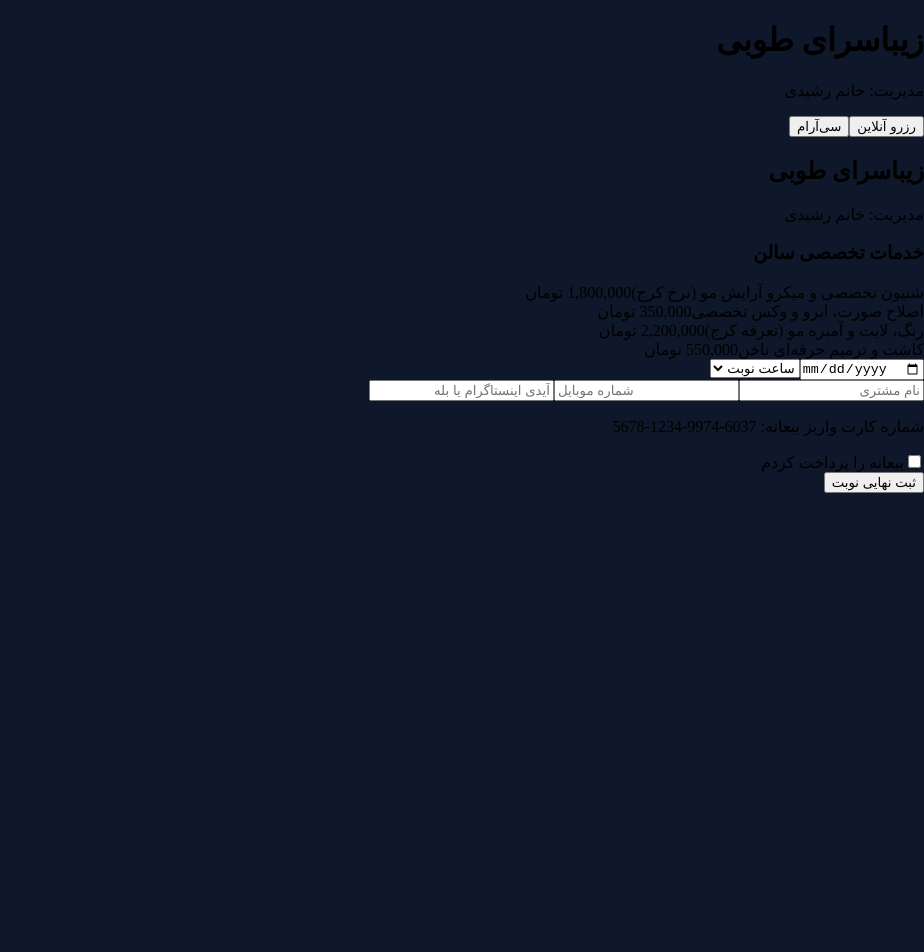
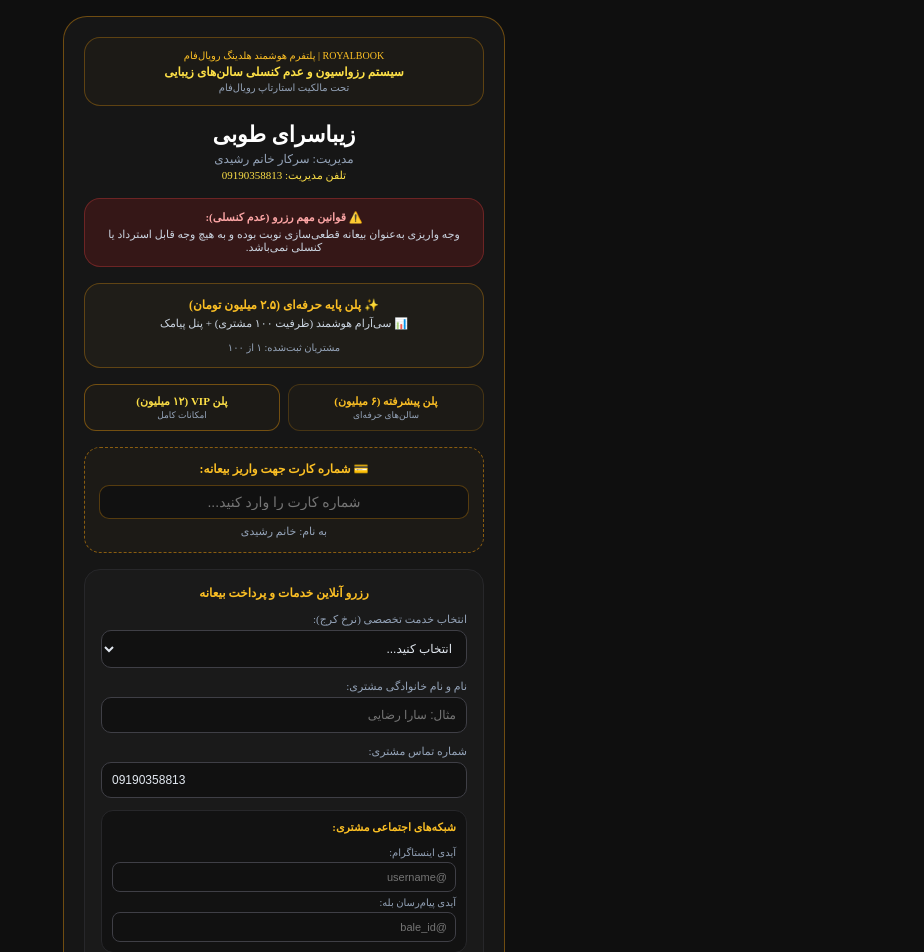
Before and after one commit to amirsam4398/Royalbook, a React (Vite) app: page / in a window 1280 px wide. Shown: the top 952 px of the page, without its empty margins (356-1280 px from the left). Before the commit the page ends 800 px from the top, so only its background shows below. Built offline with nearby package versions, Linux system fonts and the light colour scheme.

Commit message:
Update app code

```diff
--- a/src/App.jsx
+++ b/src/App.jsx
@@ -1,131 +1,182 @@
 import React, { useState } from 'react';
 
 export default function App() {
-  const [salonName, setSalonName] = useState(import.meta.env.VITE_SALON_NAME || "زیباسرای طوبی");
-  const [managerName, setManagerName] = useState(import.meta.env.VITE_MANAGER_NAME || "خانم رشیدی");
-  const [cardNumber, setCardNumber] = useState(import.meta.env.VITE_CARD_NUMBER || "6037-9974-1234-5678");
+  const [salonName] = useState("زیباسرای طوبی");
+  const [managerName] = useState("خانم رشیدی");
+  const [managerPhone] = useState("09190358813");
+  const [cardNumber, setCardNumber] = useState("");
 
-  const [activeTab, setActiveTab] = useState('home');
-  const [selectedService, setSelectedService] = useState(null);
-  const [selectedDate, setSelectedDate] = useState('');
-  const [selectedTime, setSelectedTime] = useState('');
-  const [customerName, setCustomerName] = useState('');
-  const [customerPhone, setCustomerPhone] = useState('');
-  const [customerSocialId, setCustomerSocialId] = useState('');
+  const [selectedService, setSelectedService] = useState("");
+  const [customerName, setCustomerName] = useState("");
+  const [customerPhone, setCustomerPhone] = useState("09190358813");
+  const [customerInstagram, setCustomerInstagram] = useState("");
+  const [customerBale, setCustomerBale] = useState("");
   const [depositPaid, setDepositPaid] = useState(false);
   const [bookingSuccess, setBookingSuccess] = useState(null);
 
   const services = [
-    { id: 1, name: "شنیون تخصصی و میکرو آرایش مو (نرخ کرج)", price: 1800000 },
-    { id: 2, name: "اصلاح صورت، ابرو و وکس تخصصی", price: 350000 },
-    { id: 3, name: "رنگ، لایت و آمبره مو (تعرفه کرج)", price: 2200000 },
-    { id: 4, name: "کاشت و ترمیم حرفه‌ای ناخن", price: 550000 }
+    { id: 1, name: "شنیون تخصصی عروس و آرایش مو - ۱,۸۰۰,۰۰۰ تومان", price: 1800000 },
+    { id: 2, name: "میکاپ تخصصی صورت - ۲,۵۰۰,۰۰۰ تومان", price: 2500000 },
+    { id: 3, name: "کاشت و ترمیم ناخن - ۶۵۰,۰۰۰ تومان", price: 650000 },
+    { id: 4, name: "کاشت و اکستنشن مژه - ۷۵۰,۰۰۰ تومان", price: 750000 }
   ];
-
-  const [crmCustomers, setCrmCustomers] = useState([
-    { id: 1, name: "سارا احمدی", phone: "09123456789", socialId: "@sara_ah", lastService: "شنیون تخصصی" }
-  ]);
 
   const handleBooking = (e) => {
     e.preventDefault();
-    if (!selectedService || !selectedDate || !selectedTime || !customerName || !customerPhone || !depositPaid) return;
-
+    if (!selectedService || !customerName || !customerPhone || !depositPaid) return;
     const code = "RB-" + Math.floor(100000 + Math.random() * 900000);
-    setBookingSuccess({ code, service: selectedService.name, date: selectedDate, time: selectedTime });
-
-    setCrmCustomers(prev => [
-      { id: Date.now(), name: customerName, phone: customerPhone, socialId: customerSocialId || "ثبت نشده", lastService: selectedService.name },
-      ...prev
-    ]);
+    setBookingSuccess(code);
   };
 
   return (
-    <div className="min-h-screen bg-slate-950 text-slate-100 font-sans pb-20 select-none">
-      <header className="bg-slate-900 border-b border-amber-500/20 sticky top-0 z-50 px-4 py-3 flex justify-between items-center">
-        <div>
-          <h1 className="text-sm font-bold text-amber-400">{salonName}</h1>
-          <p className="text-[10px] text-slate-400">مدیریت: {managerName}</p>
-        </div>
-        <div className="flex gap-2">
-          <button onClick={() => setActiveTab('home')} className={`px-3 py-1.5 rounded-lg text-xs font-medium ${activeTab === 'home' ? 'bg-amber-500 text-slate-950 font-bold' : 'bg-slate-800 text-slate-300'}`}>رزرو آنلاین</button>
-          <button onClick={() => setActiveTab('crm')} className={`px-3 py-1.5 rounded-lg text-xs font-medium ${activeTab === 'crm' ? 'bg-amber-500 text-slate-950 font-bold' : 'bg-slate-800 text-slate-300'}`}>سی‌آرام</button>
-        </div>
-      </header>
+    <div className="min-h-screen bg-[#0f0f0f] text-slate-100 font-sans p-4 flex justify-center pb-20" style={{ backgroundColor: '#0f0f0f', color: '#f1f5f9', minHeight: '100vh', padding: '16px', direction: 'rtl', display: 'flex', justifyContent: 'center' }}>
+      <div className="w-full max-w-md bg-[#161616] border border-amber-500/40 rounded-3xl p-5 shadow-2xl space-y-5" style={{ width: '100%', maxWidth: '400px', backgroundColor: '#161616', border: '1px solid rgba(245, 158, 11, 0.4)', borderRadius: '24px', padding: '20px', display: 'flex', flexDirection: 'column', gap: '16px' }}>
 
-      <main className="max-w-md mx-auto p-4 space-y-4">
-        {activeTab === 'home' ? (
-          <>
-            <div className="bg-slate-900 border border-amber-500/30 rounded-2xl p-4 text-center">
-              <h2 className="text-lg font-bold text-white mb-1">{salonName}</h2>
-              <p className="text-xs text-amber-300">مدیریت: {managerName}</p>
+        {/* هدر بالایی */}
+        <div className="text-center space-y-1 bg-[#1c1a16] border border-amber-500/30 rounded-2xl p-3" style={{ textAlign: 'center', backgroundColor: '#1c1a16', border: '1px solid rgba(245, 158, 11, 0.3)', borderRadius: '16px', padding: '12px' }}>
+          <p className="text-[10px] tracking-widest text-amber-400 font-mono" style={{ fontSize: '10px', color: '#fbbf24', margin: '0 0 4px 0' }}>ROYALBOOK | پلتفرم هوشمند هلدینگ رویال‌فام</p>
+          <p className="text-xs font-bold text-amber-300" style={{ fontSize: '12px', fontWeight: 'bold', color: '#fde047', margin: '0 0 2px 0' }}>سیستم رزواسیون و عدم کنسلی سالن‌های زیبایی</p>
+          <p className="text-[10px] text-slate-400" style={{ fontSize: '10px', color: '#94a3b8', margin: 0 }}>تحت مالکیت استارتاپ رویال‌فام</p>
         </div>
 
-            <form onSubmit={handleBooking} className="bg-slate-900 border border-slate-800 rounded-2xl p-4 space-y-3">
-              <h3 className="text-xs font-bold text-amber-400">خدمات تخصصی سالن</h3>
-              <div className="space-y-2">
-                {services.map(s => (
-                  <div key={s.id} onClick={() => setSelectedService(s)} className={`p-2.5 rounded-xl border cursor-pointer flex justify-between items-center text-xs ${selectedService?.id === s.id ? 'border-amber-500 bg-amber-500/10 text-amber-300' : 'border-slate-800 bg-slate-800/40 text-slate-300'}`}>
-                    <span>{s.name}</span>
-                    <span className="font-bold text-amber-400">{s.price.toLocaleString()} تومان</span>
-                  </div>
-                ))}
+        {/* اطلاعات سالن */}
+        <div className="text-center space-y-1" style={{ textAlign: 'center' }}>
+          <h1 className="text-2xl font-black text-white" style={{ fontSize: '22px', fontWeight: '900', color: '#ffffff', margin: '0 0 4px 0' }}>{salonName}</h1>
+          <p className="text-xs text-slate-400" style={{ fontSize: '12px', color: '#94a3b8', margin: '0 0 2px 0' }}>مدیریت: سرکار {managerName}</p>
+          <p className="text-[11px] text-amber-300 font-mono" style={{ fontSize: '11px', color: '#fde047', margin: 0 }}>تلفن مدیریت: {managerPhone}</p>
         </div>
 
-              <div className="grid grid-cols-2 gap-2 text-xs">
-                <input type="date" value={selectedDate} onChange={(e) => setSelectedDate(e.target.value)} className="bg-slate-800 border border-slate-700 rounded-xl px-2 py-2 text-white" />
-                <select value={selectedTime} onChange={(e) => setSelectedTime(e.target.value)} className="bg-slate-800 border border-slate-700 rounded-xl px-2 py-2 text-white">
-                  <option value="">ساعت نوبت</option>
-                  <option value="10:00">۱۰:۰۰ صبح</option>
-                  <option value="14:00">۱۴:۰۰ عصر</option>
+        {/* قوانین عدم کنسلی */}
+        <div className="bg-red-950/30 border border-red-500/30 rounded-2xl p-3 text-center space-y-1 text-xs text-red-300" style={{ backgroundColor: 'rgba(127, 29, 29, 0.3)', border: '1px solid rgba(239, 68, 68, 0.3)', borderRadius: '16px', padding: '12px', textAlign: 'center', color: '#fca5a5', fontSize: '11px' }}>
+          <p className="font-bold" style={{ fontWeight: 'bold', margin: '0 0 4px 0' }}>⚠️ قوانین مهم رزرو (عدم کنسلی):</p>
+          <p className="text-[11px] text-slate-300" style={{ margin: 0, color: '#cbd5e1' }}>وجه واریزی به‌عنوان بیعانه قطعی‌سازی نوبت بوده و به هیچ وجه قابل استرداد یا کنسلی نمی‌باشد.</p>
+        </div>
+
+        {/* پلن پایه */}
+        <div className="bg-[#1f1d18] border border-amber-500/30 rounded-2xl p-4 text-center space-y-2" style={{ backgroundColor: '#1f1d18', border: '1px solid rgba(245, 158, 11, 0.3)', borderRadius: '16px', padding: '14px', textAlign: 'center' }}>
+          <p className="text-xs font-bold text-amber-400" style={{ fontSize: '12px', fontWeight: 'bold', color: '#fbbf24', margin: '0 0 4px 0' }}>✨ پلن پایه حرفه‌ای (۲.۵ میلیون تومان)</p>
+          <p className="text-[11px] text-slate-300" style={{ fontSize: '11px', color: '#cbd5e1', margin: '0 0 6px 0' }}>📊 سی‌آرام هوشمند (ظرفیت ۱۰۰ مشتری) + پنل پیامک</p>
+          <div className="text-[10px] text-slate-400 pt-1 border-t border-amber-500/10" style={{ fontSize: '10px', color: '#94a3b8', paddingTop: '6px' }}>مشتریان ثبت‌شده: ۱ از ۱۰۰</div>
+        </div>
+
+        {/* دو پلن دیگر */}
+        <div className="grid grid-cols-2 gap-2 text-center" style={{ display: 'grid', gridTemplateColumns: '1fr 1fr', gap: '8px', textAlign: 'center' }}>
+          <div className="bg-[#1c1a16] border border-amber-500/20 rounded-xl p-2.5 space-y-1" style={{ backgroundColor: '#1c1a16', border: '1px solid rgba(245, 158, 11, 0.2)', borderRadius: '12px', padding: '10px' }}>
+            <p className="text-[11px] font-bold text-amber-400" style={{ fontSize: '11px', fontWeight: 'bold', color: '#fbbf24', margin: '0 0 2px 0' }}>پلن پیشرفته (۶ میلیون)</p>
+            <p className="text-[9px] text-slate-400" style={{ fontSize: '9px', color: '#94a3b8', margin: 0 }}>سالن‌های حرفه‌ای</p>
+          </div>
+          <div className="bg-[#1c1a16] border border-amber-500/40 rounded-xl p-2.5 space-y-1" style={{ backgroundColor: '#1c1a16', border: '1px solid rgba(245, 158, 11, 0.4)', borderRadius: '12px', padding: '10px' }}>
+            <p className="text-[11px] font-bold text-amber-300" style={{ fontSize: '11px', fontWeight: 'bold', color: '#fde047', margin: '0 0 2px 0' }}>پلن VIP (۱۲ میلیون)</p>
+            <p className="text-[9px] text-slate-400" style={{ fontSize: '9px', color: '#94a3b8', margin: 0 }}>امکانات کامل</p>
+          </div>
+        </div>
+
+        {/* شماره کارت پویا */}
+        <div className="bg-[#1c1a16] border border-dashed border-amber-500/50 rounded-2xl p-4 text-center space-y-2" style={{ backgroundColor: '#1c1a16', border: '1px dashed rgba(245, 158, 11, 0.5)', borderRadius: '16px', padding: '14px', textAlign: 'center' }}>
+          <p className="text-xs font-bold text-amber-400" style={{ fontSize: '12px', fontWeight: 'bold', color: '#fbbf24', margin: '0 0 8px 0' }}>💳 شماره کارت جهت واریز بیعانه:</p>
+          <input
+            type="text"
+            value={cardNumber}
+            onChange={(e) => setCardNumber(e.target.value)}
+            placeholder="شماره کارت را وارد کنید..."
+            style={{ width: '100%', backgroundColor: '#111', border: '1px solid rgba(245, 158, 11, 0.3)', borderRadius: '10px', padding: '8px', textAlign: 'center', color: '#fff', fontSize: '14px', boxSizing: 'border-box' }}
+          />
+          <p className="text-[11px] text-slate-400" style={{ fontSize: '11px', color: '#94a3b8', margin: '6px 0 0 0' }}>به نام: {managerName}</p>
+        </div>
+
+        {/* فرم رزرو */}
+        <form onSubmit={handleBooking} className="bg-[#1a1a1a] border border-slate-800 rounded-2xl p-4 space-y-4" style={{ backgroundColor: '#1a1a1a', border: '1px solid #27272a', borderRadius: '16px', padding: '16px', display: 'flex', flexDirection: 'column', gap: '12px' }}>
+          <h2 className="text-xs font-bold text-amber-400 text-center" style={{ fontSize: '12px', fontWeight: 'bold', color: '#fbbf24', textAlign: 'center', margin: 0 }}>رزرو آنلاین خدمات و پرداخت بیعانه</h2>
+
+          <div className="space-y-1 text-xs" style={{ display: 'flex', flexDirection: 'column', gap: '4px' }}>
+            <label className="text-slate-400 text-[11px]" style={{ fontSize: '11px', color: '#94a3b8' }}>انتخاب خدمت تخصصی (نرخ کرج):</label>
+            <select
+              value={selectedService}
+              onChange={(e) => setSelectedService(e.target.value)}
+              style={{ width: '100%', backgroundColor: '#111', border: '1px solid #3f3f46', borderRadius: '10px', padding: '10px', color: '#e2e8f0', fontSize: '12px', boxSizing: 'border-box' }}
+            >
+              <option value="">انتخاب کنید...</option>
+              {services.map(s => <option key={s.id} value={s.name}>{s.name}</option>)}
             </select>
           </div>
 
-              <div className="space-y-2 text-xs">
-                <input type="text" placeholder="نام مشتری" value={customerName} onChange={(e) => setCustomerName(e.target.value)} className="w-full bg-slate-800 border border-slate-700 rounded-xl px-3 py-2 text-white" />
-                <input type="tel" placeholder="شماره موبایل" value={customerPhone} onChange={(e) => setCustomerPhone(e.target.value)} className="w-full bg-slate-800 border border-slate-700 rounded-xl px-3 py-2 text-white" />
-                <input type="text" placeholder="آیدی اینستاگرام یا بله" value={customerSocialId} onChange={(e) => setCustomerSocialId(e.target.value)} className="w-full bg-slate-800 border border-slate-700 rounded-xl px-3 py-2 text-white" />
+          <div className="space-y-1 text-xs" style={{ display: 'flex', flexDirection: 'column', gap: '4px' }}>
+            <label className="text-slate-400 text-[11px]" style={{ fontSize: '11px', color: '#94a3b8' }}>نام و نام خانوادگی مشتری:</label>
+            <input
+              type="text"
+              placeholder="مثال: سارا رضایی"
+              value={customerName}
+              onChange={(e) => setCustomerName(e.target.value)}
+              style={{ width: '100%', backgroundColor: '#111', border: '1px solid #3f3f46', borderRadius: '10px', padding: '10px', color: '#e2e8f0', fontSize: '12px', boxSizing: 'border-box' }}
+            />
           </div>
 
-              <div className="bg-slate-950 p-3 rounded-xl border border-amber-500/30 text-center space-y-1 text-xs">
-                <p className="text-amber-300">شماره کارت واریز بیعانه: <span className="font-mono font-bold">{cardNumber}</span></p>
-                <label className="flex items-center justify-center gap-2 pt-1 cursor-pointer">
-                  <input type="checkbox" checked={depositPaid} onChange={(e) => setDepositPaid(e.target.checked)} className="accent-amber-500 w-4 h-4 rounded" />
-                  <span>بیعانه را پرداخت کردم</span>
-                </label>
+          <div className="space-y-1 text-xs" style={{ display: 'flex', flexDirection: 'column', gap: '4px' }}>
+            <label className="text-slate-400 text-[11px]" style={{ fontSize: '11px', color: '#94a3b8' }}>شماره تماس مشتری:</label>
+            <input
+              type="tel"
+              value={customerPhone}
+              onChange={(e) => setCustomerPhone(e.target.value)}
+              style={{ width: '100%', backgroundColor: '#111', border: '1px solid #3f3f46', borderRadius: '10px', padding: '10px', color: '#e2e8f0', fontSize: '12px', boxSizing: 'border-box' }}
+            />
           </div>
 
-              <button type="submit" className="w-full py-2.5 bg-amber-500 text-slate-950 font-bold rounded-xl text-xs">ثبت نهایی نوبت</button>
+          {/* شبکه‌های اجتماعی مشتری */}
+          <div className="bg-[#121212] border border-slate-800 rounded-xl p-3 space-y-2" style={{ backgroundColor: '#121212', border: '1px solid #27272a', borderRadius: '12px', padding: '10px', display: 'flex', flexDirection: 'column', gap: '8px' }}>
+            <p className="text-[11px] font-bold text-amber-400" style={{ fontSize: '11px', fontWeight: 'bold', color: '#fbbf24', margin: 0 }}>شبکه‌های اجتماعی مشتری:</p>
+            <div className="space-y-2 text-xs">
+              <div>
+                <label className="text-slate-400 text-[10px]" style={{ fontSize: '10px', color: '#94a3b8' }}>آیدی اینستاگرام:</label>
+                <input
+                  type="text"
+                  placeholder="@username"
+                  value={customerInstagram}
+                  onChange={(e) => setCustomerInstagram(e.target.value)}
+                  style={{ width: '100%', backgroundColor: '#111', border: '1px solid #3f3f46', borderRadius: '8px', padding: '8px', color: '#e2e8f0', fontSize: '11px', boxSizing: 'border-box', marginTop: '2px' }}
+                />
+              </div>
+              <div>
+                <label className="text-slate-400 text-[10px]" style={{ fontSize: '10px', color: '#94a3b8' }}>آیدی پیام‌رسان بله:</label>
+                <input
+                  type="text"
+                  placeholder="@bale_id"
+                  value={customerBale}
+                  onChange={(e) => setCustomerBale(e.target.value)}
+                  style={{ width: '100%', backgroundColor: '#111', border: '1px solid #3f3f46', borderRadius: '8px', padding: '8px', color: '#e2e8f0', fontSize: '11px', boxSizing: 'border-box', marginTop: '2px' }}
+                />
+              </div>
+            </div>
+          </div>
+
+          <div className="flex items-center justify-center gap-2 pt-2" style={{ display: 'flex', alignItems: 'center', justifyContent: 'center', gap: '8px', paddingTop: '4px' }}>
+            <input
+              type="checkbox"
+              checked={depositPaid}
+              onChange={(e) => setDepositPaid(e.target.checked)}
+              style={{ width: '16px', height: '16px', accentColor: '#f59e0b' }}
+            />
+            <span className="text-xs text-slate-300" style={{ fontSize: '11px', color: '#cbd5e1' }}>بیعانه را پرداخت کردم (پذیرش قوانین عدم کنسلی)</span>
+          </div>
+
+          <button type="submit" className="w-full py-3 bg-amber-500 text-slate-950 font-bold rounded-xl text-xs hover:bg-amber-400 transition" style={{ width: '100%', padding: '12px', backgroundColor: '#f59e0b', color: '#09090b', fontWeight: 'bold', borderRadius: '10px', border: 'none', fontSize: '12px', cursor: 'pointer' }}>
+            ثبت نهایی و دریافت کد پیگیری
+          </button>
         </form>
 
         {bookingSuccess && (
-              <div className="bg-emerald-950/40 border border-emerald-500/40 rounded-xl p-3 text-center text-xs">
-                <p className="text-emerald-400 font-bold">🎉 نوبت ثبت شد! کد پیگیری: {bookingSuccess.code}</p>
+          <div className="bg-emerald-950/60 border border-emerald-500 rounded-xl p-3 text-center text-xs text-emerald-400 font-bold" style={{ backgroundColor: 'rgba(6, 78, 59, 0.6)', border: '1px solid #059669', borderRadius: '12px', padding: '12px', textAlign: 'center', color: '#34d399', fontSize: '11px', fontWeight: 'bold' }}>
+            🎉 نوبت شما ثبت شد! کد پیگیری: {bookingSuccess}
           </div>
         )}
-          </>
-        ) : (
-          <div className="space-y-4 text-xs">
-            <div className="bg-slate-900 border border-slate-800 rounded-2xl p-4 space-y-2">
-              <h3 className="font-bold text-amber-400">سی‌آرام هوشمند</h3>
-              <p className="text-slate-400">تعداد ثبت‌شدگان: {crmCustomers.length}</p>
+
+        {/* فوتر مالکیت استارتاپ رویال‌فام */}
+        <div className="bg-[#121212] border border-slate-800 rounded-2xl p-3 text-center text-[11px] text-slate-400 space-y-1" style={{ backgroundColor: '#121212', border: '1px solid #27272a', borderRadius: '16px', padding: '12px', textAlign: 'center', fontSize: '11px', color: '#94a3b8', display: 'flex', flexDirection: 'column', gap: '2px' }}>
+          <p className="font-bold text-amber-400" style={{ fontWeight: 'bold', color: '#fbbf24', margin: 0 }}>مالکیت: استارتاپ رویال‌فام</p>
+          <p className="text-slate-300" style={{ margin: 0, color: '#cbd5e1' }}>پشتیبانی و توسعه: امیرسام یعقوبی</p>
+          <p className="font-mono text-slate-300" style={{ margin: 0, color: '#cbd5e1' }}>تماس: 09366681963</p>
         </div>
-            <div className="space-y-2">
-              {crmCustomers.map(c => (
-                <div key={c.id} className="bg-slate-900 border border-slate-800 rounded-xl p-3 space-y-1">
-                  <div className="flex justify-between font-bold text-white">
-                    <span>{c.name}</span>
-                    <span className="text-amber-400">{c.phone}</span>
+
       </div>
-                  <div className="flex justify-between text-slate-400 text-[10px]">
-                    <span>آیدی: <strong className="text-amber-300">{c.socialId}</strong></span>
-                    <span>خدمت: {c.lastService}</span>
-                  </div>
-                </div>
-              ))}
-            </div>
-          </div>
-        )}
-      </main>
     </div>
   );
 }
```
Also changed, not shown: 3 other files (tests, documents, lock files or other folders). Lines whose indentation alone changed are shown as unchanged.
